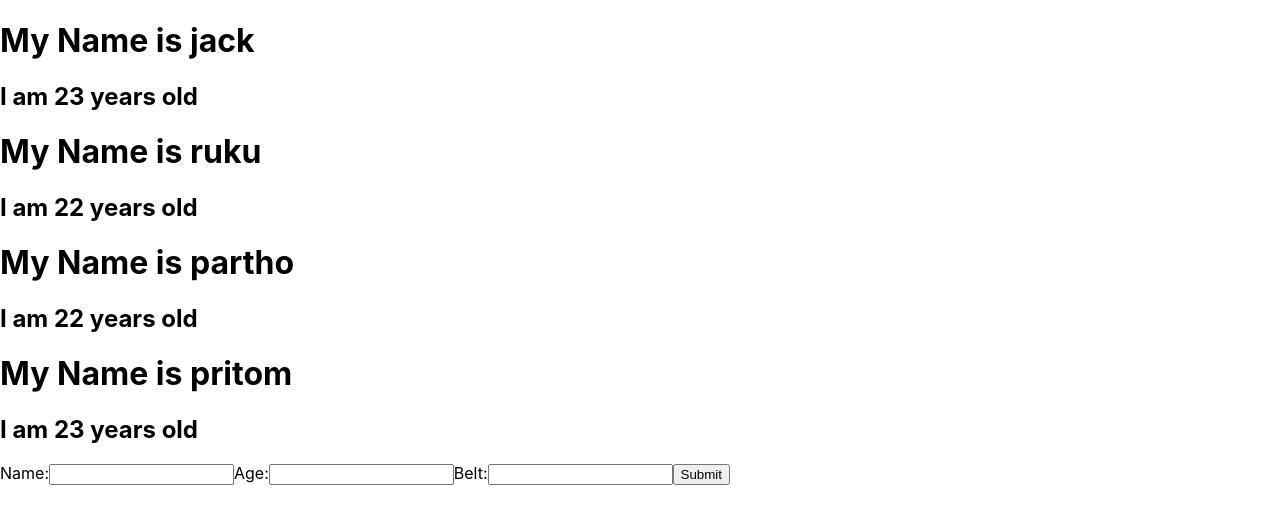
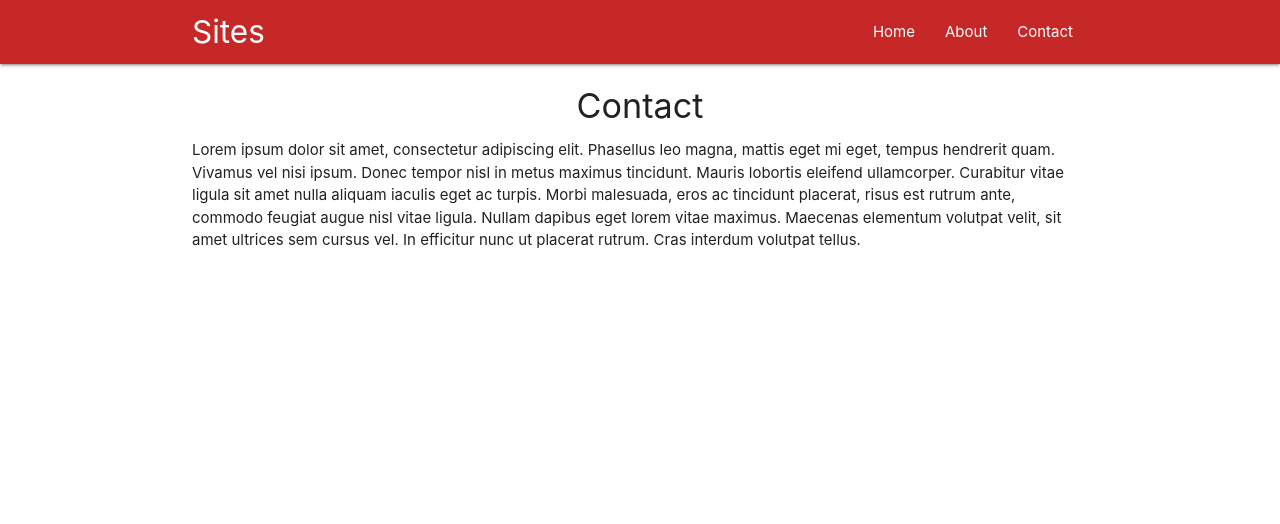
Before and after one commit to jps27CSE/React, a React (Create React App) app: page /contact in a window 1280 px wide. Shown: the top 524 px of the page. Built offline with nearby package versions, Linux system fonts and the light colour scheme.

Commit message:
The React Router

```diff
--- a/package.json
+++ b/package.json
@@ -8,6 +8,7 @@
     "@testing-library/user-event": "^12.8.1",
     "react": "^17.0.1",
     "react-dom": "^17.0.1",
+    "react-router-dom": "^5.2.0",
     "react-scripts": "4.0.3",
     "web-vitals": "^1.1.0"
   },
--- a/public/index.html
+++ b/public/index.html
@@ -24,6 +24,7 @@
       work correctly both with client-side routing and a non-root public URL.
       Learn how to configure a non-root public URL by running `npm run build`.
     -->
+    <link rel="stylesheet" href="https://cdnjs.cloudflare.com/ajax/libs/materialize/1.0.0/css/materialize.min.css">
     <title>React App</title>
   </head>
   <body>
--- a/src/App.js
+++ b/src/App.js
@@ -1,36 +1,24 @@
 import React from 'react';
-
-import MyApp from './FirstApp'
-
-import Player from './AddPlayer'
+import Navbar from './components/Navbar'
+import {BrowserRouter,Route} from 'react-router-dom'
+import Home from './components/Home'
+import About from './components/About'
+import Contact from './components/Contact'
 
 
 class App extends React.Component {
 
-  state = {
-    player: [
-      { name: 'jack', age: 23, id: '1' },
-      { name: 'ruku', age: 22, id: '2' },
-      { name: 'partho', age: 22, id: '3' },
-      { name: 'pritom', age: 23, id: '4' }
-    ]
-  }
-
-  AddPlayers = (player) => {
-      player.id = Math.random()
-      let Player = [...this.state.player, player]
-
-      this.setState({
-        player : Player
-      })
-  }
 
   render() {
     return (
+      <BrowserRouter>
       <div>
-        <MyApp players={this.state.player} />
-        <Player AddPlayers={this.AddPlayers} />
+         <Navbar/>
+         <Route exact path="/" component={Home}/>
+         <Route  path="/about" component={About}/>
+         <Route  path="/contact" component={Contact}/>
       </div>
+      </BrowserRouter>
     );
   }
 
--- /dev/null
+++ b/src/components/About.js
@@ -0,0 +1,12 @@
+import React from 'react'
+
+const About = () => {
+    return (
+        <div className='container'>
+            <h4 className='center'>About</h4>
+            <p>Lorem ipsum dolor sit amet, consectetur adipiscing elit. Phasellus leo magna, mattis eget mi eget, tempus hendrerit quam. Vivamus vel nisi ipsum. Donec tempor nisl in metus maximus tincidunt. Mauris lobortis eleifend ullamcorper. Curabitur vitae ligula sit amet nulla aliquam iaculis eget ac turpis. Morbi malesuada, eros ac tincidunt placerat, risus est rutrum ante, commodo feugiat augue nisl vitae ligula. Nullam dapibus eget lorem vitae maximus. Maecenas elementum volutpat velit, sit amet ultrices sem cursus vel. In efficitur nunc ut placerat rutrum. Cras interdum volutpat tellus.</p>
+        </div>
+    )
+}
+
+export default About
--- /dev/null
+++ b/src/components/Contact.js
@@ -0,0 +1,12 @@
+import React from 'react'
+
+const Contact = () => {
+    return (
+        <div className='container'>
+            <h4 className='center'>Contact</h4>
+            <p>Lorem ipsum dolor sit amet, consectetur adipiscing elit. Phasellus leo magna, mattis eget mi eget, tempus hendrerit quam. Vivamus vel nisi ipsum. Donec tempor nisl in metus maximus tincidunt. Mauris lobortis eleifend ullamcorper. Curabitur vitae ligula sit amet nulla aliquam iaculis eget ac turpis. Morbi malesuada, eros ac tincidunt placerat, risus est rutrum ante, commodo feugiat augue nisl vitae ligula. Nullam dapibus eget lorem vitae maximus. Maecenas elementum volutpat velit, sit amet ultrices sem cursus vel. In efficitur nunc ut placerat rutrum. Cras interdum volutpat tellus.</p>
+        </div>
+    )
+}
+
+export default Contact
--- /dev/null
+++ b/src/components/Home.js
@@ -0,0 +1,12 @@
+import React from 'react'
+
+const Home = () => {
+    return (
+        <div className='container'>
+            <h4 className='center'>Home</h4>
+            <p>Lorem ipsum dolor sit amet, consectetur adipiscing elit. Phasellus leo magna, mattis eget mi eget, tempus hendrerit quam. Vivamus vel nisi ipsum. Donec tempor nisl in metus maximus tincidunt. Mauris lobortis eleifend ullamcorper. Curabitur vitae ligula sit amet nulla aliquam iaculis eget ac turpis. Morbi malesuada, eros ac tincidunt placerat, risus est rutrum ante, commodo feugiat augue nisl vitae ligula. Nullam dapibus eget lorem vitae maximus. Maecenas elementum volutpat velit, sit amet ultrices sem cursus vel. In efficitur nunc ut placerat rutrum. Cras interdum volutpat tellus.</p>
+        </div>
+    )
+}
+
+export default Home
--- /dev/null
+++ b/src/components/Navbar.js
@@ -0,0 +1,18 @@
+import React from 'react'
+
+const Navbar = () =>{
+    return(
+        <nav className='nav-wrapper red darken-3'>
+        <div className='container'>
+           <a className='brand-logo'>Sites</a>
+           <ul className='right'>
+              <li><a href='/'>Home</a></li>
+              <li><a href='/about'>About</a></li>
+              <li><a href='/contact'>Contact</a></li>
+           </ul>
+        </div>
+        </nav>
+    )
+}
+
+export default Navbar
```
Also changed, not shown: 1 other file (tests, documents, lock files or other folders).
